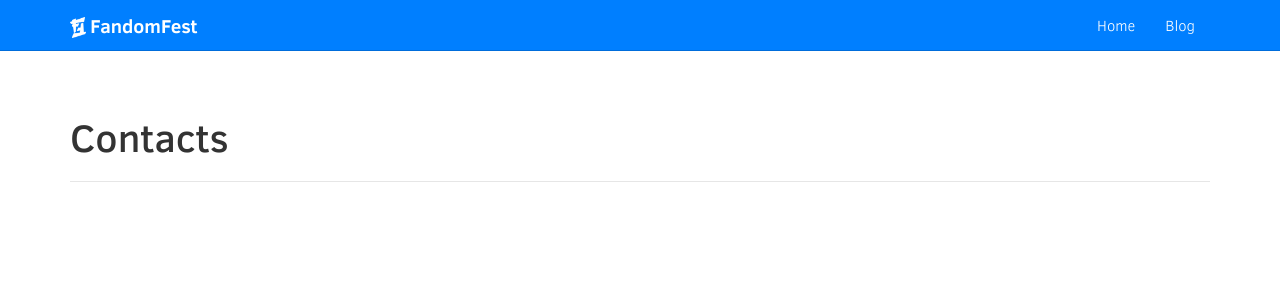
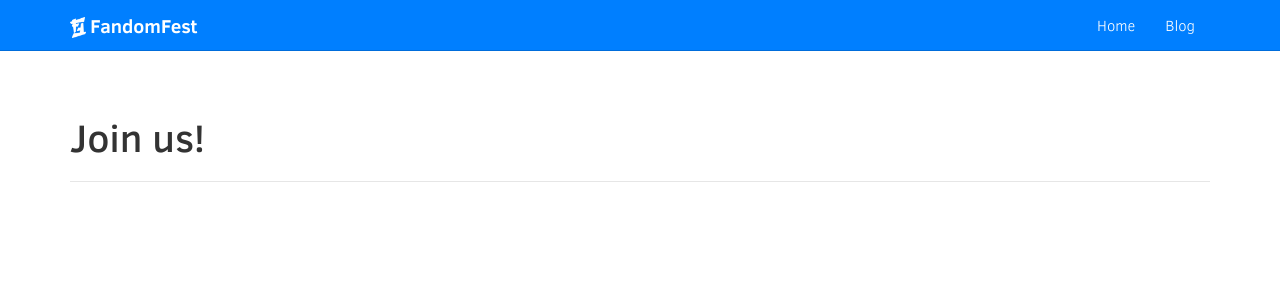
Before and after one commit to resir014/fandom-fest, a Jekyll site: the page built from join-us/index.html, in a window 1280 px wide. Shown: the top 306 px of the page. Built offline with Jekyll 4.4.1, drawn with Linux system fonts in a browser that asks for light colours; nearby versions of some CDN libraries.

Commit message:
Page title thing.

```diff
--- a/join-us/index.html
+++ b/join-us/index.html
@@ -1,6 +1,6 @@
 ---
 layout: default
-title: Contacts
+title: Join us!
 ---
 
 <main id="content">
```
